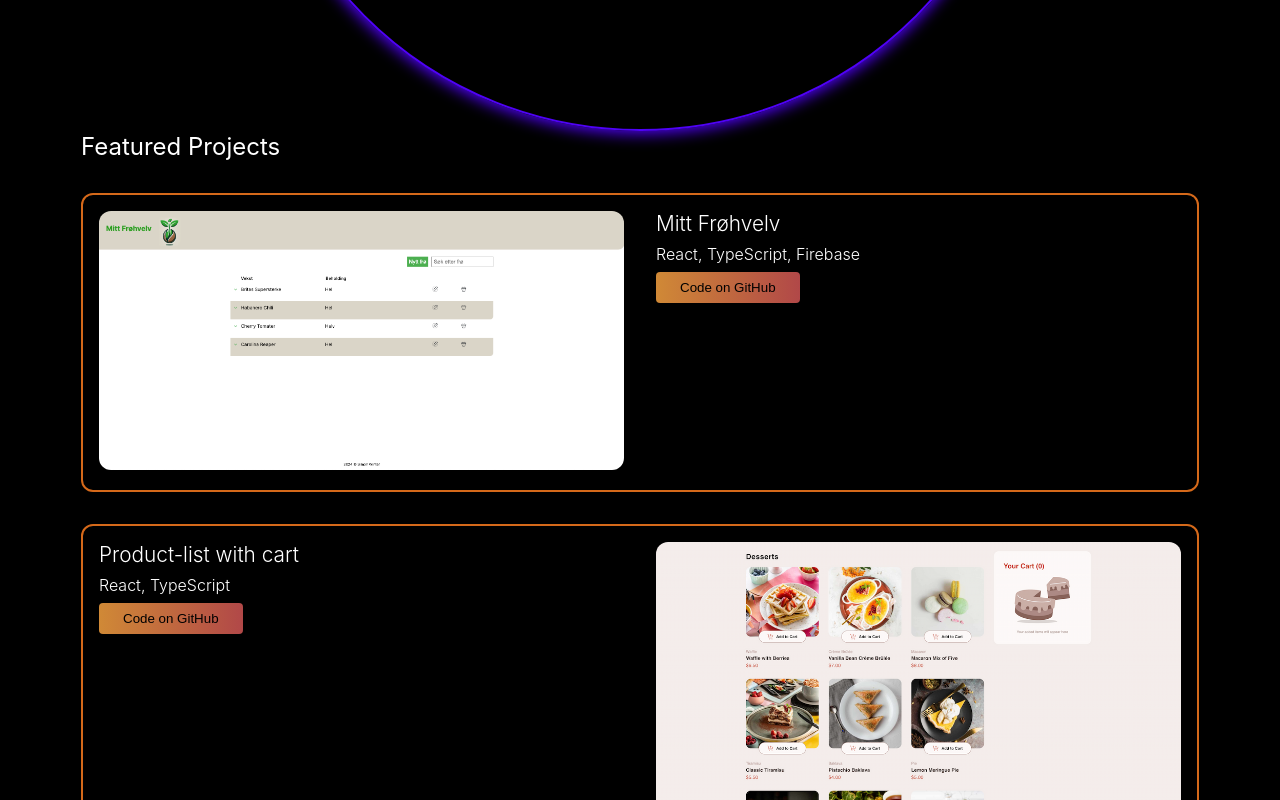
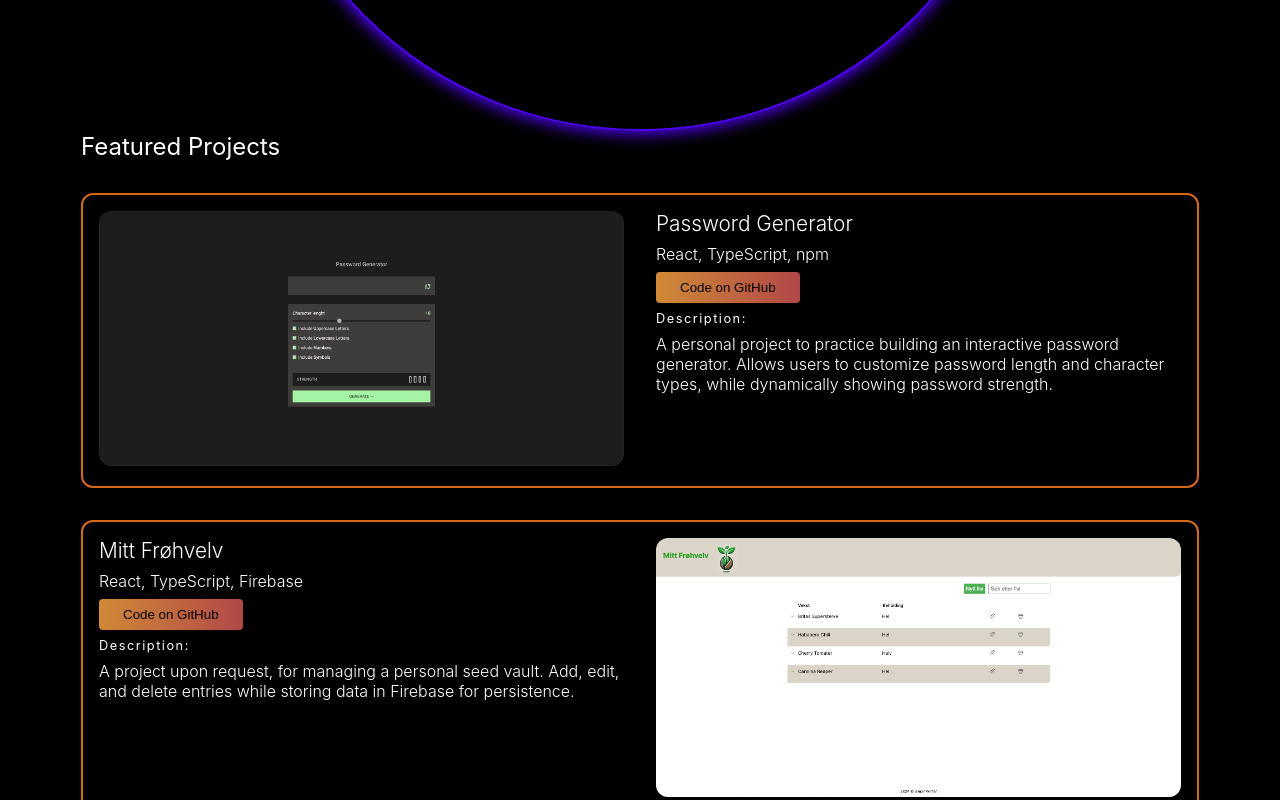
Before and after one commit to SimonADW/240910-portfolio-simon-winter, a React (Vite) app: page / in a window 1280 px wide. Shown: the part 820-1620 px from the top of the page. Built offline with nearby package versions, Linux system fonts and the light colour scheme.

Commit message:
Add project, and description to all

```diff
--- a/src/assets/data/projectsList.ts
+++ b/src/assets/data/projectsList.ts
@@ -1,11 +1,21 @@
 export const projectsList = [
+	{
+		id: 5,
+		title: 'Password Generator',
+		technologies: 'React, TypeScript, npm',
+		image: 'passwordGen',
+		gitUrl: 'https://github.com/SimonADW/241115-challenge-password-generator',
+		liveUrl: 'https://relaxed-bunny-892680.netlify.app/',
+		description: 'A personal project to practice building an interactive password generator. Allows users to customize password length and character types, while dynamically showing password strength.'
+	},
 	{
 		id: 4,
 		title: 'Mitt Frøhvelv',
 		technologies: 'React, TypeScript, Firebase',
 		image: 'mittFrohvelv',
 		gitUrl: 'https://github.com/SimonADW/240917-mitt-frohvelv',
-		liveUrl: 'n/a',
+		liveUrl: '',
+		description: 'A project upon request, for managing a personal seed vault. Add, edit, and delete entries while storing data in Firebase for persistence.'
 	},
 	{
 		id: 3,
@@ -14,6 +24,7 @@ export const projectsList = [
 		image: 'dessertStore',
 		gitUrl: 'https://github.com/SimonADW/240807-challenge-react-ts-dessert-store',
 		liveUrl: 'https://dessert-store.netlify.app/',
+		description: 'A challenge project demonstrating a product catalog with cart functionality. Browse items, add them to the cart, and see a real-time total.'
 	},
 	{
 		id: 2,
@@ -22,6 +33,7 @@ export const projectsList = [
 		image: 'mortgageCalc',
 		gitUrl: 'https://github.com/SimonADW/240712-challenge-mortgage-calc',
 		liveUrl: 'https://fm-challenge-mortgage-calc.netlify.app/',
+		description: 'A React-based mortgage calculator built as a personal practice project. Users can input loan details to calculate monthly payments and total interest.'
 	},
 	{
 		id: 1,
@@ -30,5 +42,6 @@ export const projectsList = [
 		image: 'starWars',
 		gitUrl: 'https://github.com/SimonADW/ffu-assignment1-starwars',
 		liveUrl: 'https://starwarsassignment1.netlify.app/src/films',
+		description: 'A school assignment showcasing basic API-fetching skills using the Star Wars API. Users can explore information about Star Wars films and characters.'
 	},
-]
+];
--- a/src/components/Project/ProjectComponent.module.css
+++ b/src/components/Project/ProjectComponent.module.css
@@ -17,8 +17,6 @@
 	transform: translateY(20px);
   	transition: opacity 0.6s ease-out, transform 0.6s ease-out;
 }
-
-
 
 .projectContainer h3 {
 	font-size: 1.3rem;
@@ -45,6 +43,13 @@
 	color: var(--primary-color);
 	border-radius: 0.25rem;
 	background: var(--button-gradient-color);
+}
+
+.projectDescriptionLabel {
+	font-weight: 400;
+	font-size: 0.8rem;
+	margin-bottom: 0.5rem;
+	letter-spacing: 1.5px;
 }
 
 .project__imageContent {
--- a/src/components/Project/ProjectComponent.tsx
+++ b/src/components/Project/ProjectComponent.tsx
@@ -19,7 +19,7 @@ const ProjectComponent = ({ project, index, images }: ProjectComponentType) => {
 			<div ref={ref} className={inView ? `${style.projectContainer} ${style.fadeIn}`: style.projectContainer }>
 				<div className={ inView ? `${style.project__imageContent} ${style.fadeIn}`: style.project__imageContent}>
 					<button>
-						<a href={project.liveUrl} target='_blank' title='Link to live view of project'>
+						<a href={project.liveUrl} target='_blank' title={project.liveUrl ? 'Link to live view of project': 'No live view available - In private use'}>
 							<img src={images[index]} alt={project.title} />
 						</a>
 					</button>
@@ -28,6 +28,10 @@ const ProjectComponent = ({ project, index, images }: ProjectComponentType) => {
 					<h3>{project.title}</h3>
 					<div>{project.technologies}</div>
 					<a href={project.gitUrl} title='Link to code on github' target='_blank'><button>Code on GitHub</button></a>
+					<div>
+						<p className={style.projectDescriptionLabel}>Description:</p>
+						<p>{project.description}</p>
+					</div>
 				</div>
 			</div>
 	}
--- a/src/components/ProjectsSection/ProjectsSection.module.css
+++ b/src/components/ProjectsSection/ProjectsSection.module.css
@@ -2,4 +2,5 @@
 	display: flex;
 	flex-direction: column;
 	gap: 2rem;
+	scroll-margin-top: 2rem;
 }
--- a/src/components/ProjectsSection/ProjectsSection.tsx
+++ b/src/components/ProjectsSection/ProjectsSection.tsx
@@ -2,6 +2,7 @@ import { projectsList } from "../../assets/data/projectsList";
 import ProjectComponent from "../Project/ProjectComponent";
 import style from "./ProjectsSection.module.css";
 // Project screenshot imports
+import passwordGen from '../../assets/images/page-shots/passwordGen.png'
 import  dessertStore from '../../assets/images/page-shots/dessertStore.png'
 import  mortgageCalc from '../../assets/images/page-shots/mortageCalc.png'
 import  starWars from '../../assets/images/page-shots/starWars.png'
@@ -15,6 +16,7 @@ export type ProjectType = {
 	image: string;
 	gitUrl: string;
 	liveUrl: string;
+	description: string;
 };
 
 
@@ -24,7 +26,7 @@ export type ProjectType = {
 const ProjectsSection = () => {
 
 	// Array of project images - in corresponding order to projectsList
-	const images = [mittFrohvelv, dessertStore, mortgageCalc, starWars]
+	const images = [passwordGen, mittFrohvelv, dessertStore, mortgageCalc, starWars]
 
 	return (
 		<section id='projects' className={style.projectsSection}>
--- a/src/components/TechnologiesSection/TechnologiesSection.module.css
+++ b/src/components/TechnologiesSection/TechnologiesSection.module.css
@@ -2,4 +2,5 @@
 	display: flex;
 	flex-direction: column;
 	gap: 2rem;
+	scroll-margin-top: 2rem;
 }
```
Also changed, not shown: src/assets/images/page-shots/passwordGen.png (added).
